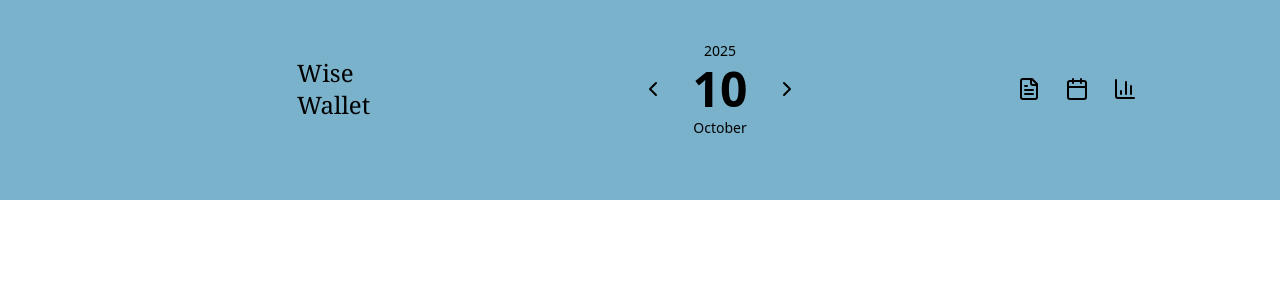
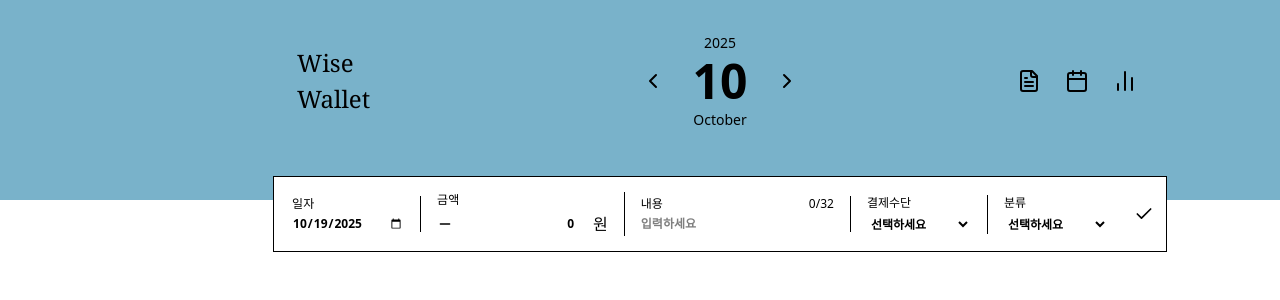
Before and after one commit to subir-sh/bye2money, a React (Vite) app in the folder frontend/: page / in a window 1280 px wide. Shown: the top 300 px of the page. Built offline with nearby package versions, Linux system fonts and the light colour scheme.

Commit message:
Add input bar and its styles (without function)

```diff
--- a/frontend/src/components/MainPageHeader.jsx
+++ b/frontend/src/components/MainPageHeader.jsx
@@ -1,12 +1,11 @@
-import { ChevronLeft, ChevronRight, FileText, Calendar, BarChart3 } from "lucide-react";
+import { ChevronLeft, ChevronRight, FileText, Calendar, BarChart2 } from "lucide-react";
 
 export default function Header() {
   return (
     <header>
-      <div className="relative">
-        <div className="w-[846px] flex justify-between absolute top-4 left-[297px]">
+      <div className="w-[846px] flex justify-between absolute top-8 left-[297px]">
         <div className="w-[132px] gap-[4px] flex justify-start items-center">
-            <h1 className="font-serif font-normal text-[24px] leading-[32px]">
+          <h1 className="font-serif font-normal text-[24px]">
             Wise Wallet
           </h1>
         </div>
@@ -42,12 +41,11 @@
             type="button"
             className="w-10 h-10 flex items-center justify-center rounded-md hover:bg-gray-100"
           >
-              <BarChart3 size={24} />
+            <BarChart2 size={24} />
           </button>
         </div>
 
       </div>
-      </div>
     </header>
   );
 }
--- a/frontend/src/components/TransactionInputBar.jsx
+++ b/frontend/src/components/TransactionInputBar.jsx
@@ -1,5 +1,90 @@
+import { useState } from "react";
+import { Check, MinusIcon } from "lucide-react";
+
 export default function TransactionInputBar() {
+  const [date, setDate] = useState("2025-10-19");
+  const [amount, setAmount] = useState(0);
+  const [content, setContent] = useState("");
+  const [payment, setPayment] = useState("");
+  const [category, setCategory] = useState("");
+
+  const handleSubmit = (e) => {
+    e.preventDefault();
+    const data = { date, amount, content, payment, category };
+    // 실제 저장 로직 추가 예정
+  };
+
   return (
-    <div></div>
+    <form onSubmit={handleSubmit}>
+      <div className="w-[894px] h-[76px] mt-[176px] border-[0.5px] bg-white flex items-center justify-center">
+        <div className="flex items-center divide-x">
+          <div className="flex flex-col gap-1 px-4">
+            <label className="w-22 font-sans font-light text-xs">일자</label>
+            {/* 사실 이 date 입력 부분은 헤더에서 넘어가는 거고, 여기서는 표시만 되는 것 같은데, 일단 이렇게 구현*/}
+            <input
+              className="font-sans font-semibold text-xs"
+              type="date"
+              value={date}
+              onChange={(e) => setDate(e.target.value)}
+            />
+          </div>
+
+          <div className="flex flex-col gap-1 px-4">
+            <label className="font-sans font-light text-xs">금액</label>
+            <div className="flex items-center gap-1">
+              <MinusIcon size={16} />
+              <input
+                className="w-33 text-right font-sans font-semibold text-xs text-neutral-text-weak"
+                type="number"
+                value={amount}
+                onChange={(e) => setAmount(Number(e.target.value))}
+              />
+              <span>원</span>
+            </div>
+          </div>
+
+          <div className="flex flex-col gap-1 px-4">
+            <div className="flex items-center justify-between gap-2">
+              <label className="w-40 font-sans font-light text-xs">내용</label>
+              <span className="font-sans font-light text-xs text-neutral-text-weak">{content.length}/32</span>
+            </div>
+            <input
+                className="font-sans font-semibold text-xs text-neutral-text-weak"
+                type="text"
+                placeholder="입력하세요"
+                value={content}
+                onChange={(e) => setContent(e.target.value)}
+              />
+          </div>
+
+          {/*나중에 추가도 해야하기 때문에, select 대신 list로 넘어가서 모달화 해야할듯?*/}
+          <div className="flex flex-col gap-1 px-4">
+            <label className="w-26 font-sans font-light text-xs">결제수단</label>
+            <select className="font-sans font-semibold text-xs text-neutral-text-weak" value={payment} onChange={(e) => setPayment(e.target.value)}>
+              <option value="">선택하세요</option>
+              <option value="cash">현금</option>
+              <option value="card">신용카드</option>
+            </select>
+          </div>
+
+          <div className="flex flex-col gap-1 px-4">
+            <label className="w-26 font-sans font-light text-xs">분류</label>
+            <select className="font-sans font-semibold text-xs text-neutral-text-weak" value={category} onChange={(e) => setCategory(e.target.value)}>
+              <option value="">선택하세요</option>
+              <option value="food">식비</option>
+              <option value="traffic">교통</option>
+              <option value="culture">문화</option>
+            </select>
+          </div>
+        </div>
+
+        <button
+          type="submit"
+          className="w-10 h-10 flex items-center justify-center rounded-md hover:bg-gray-100"
+        >
+          <Check size={20} />
+        </button>
+      </div>
+    </form>
   );
 }
--- a/frontend/src/pages/MainPage.jsx
+++ b/frontend/src/pages/MainPage.jsx
@@ -5,9 +5,9 @@
 
 export default function MainPage() {
   return (
-    <div className="">
+    <div>
       <Background />
-      <div className="relative w-[1440px] mx-auto">
+      <div className="relative w-[1440px] mx-auto flex justify-center">
         <MainPageHeader />
         <TransactionInputBar />
         <main>
```
Lines whose indentation alone changed are shown as unchanged.
